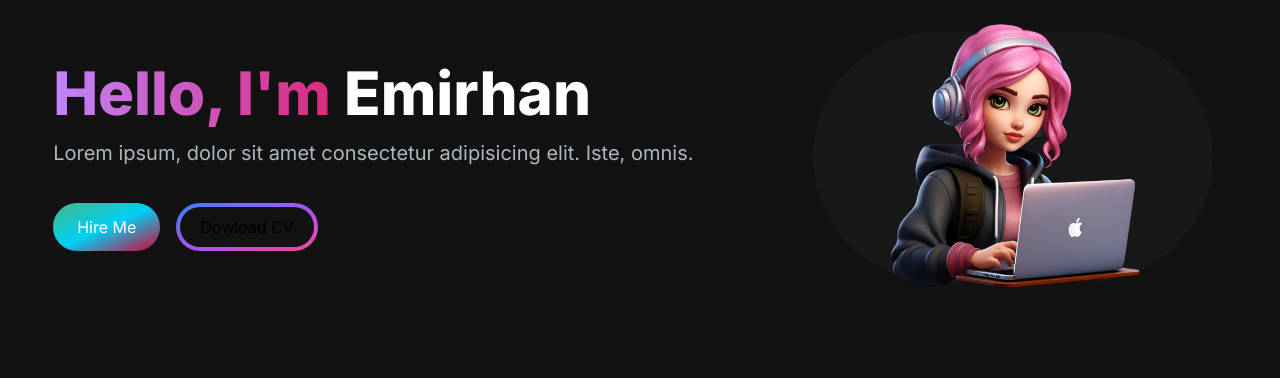
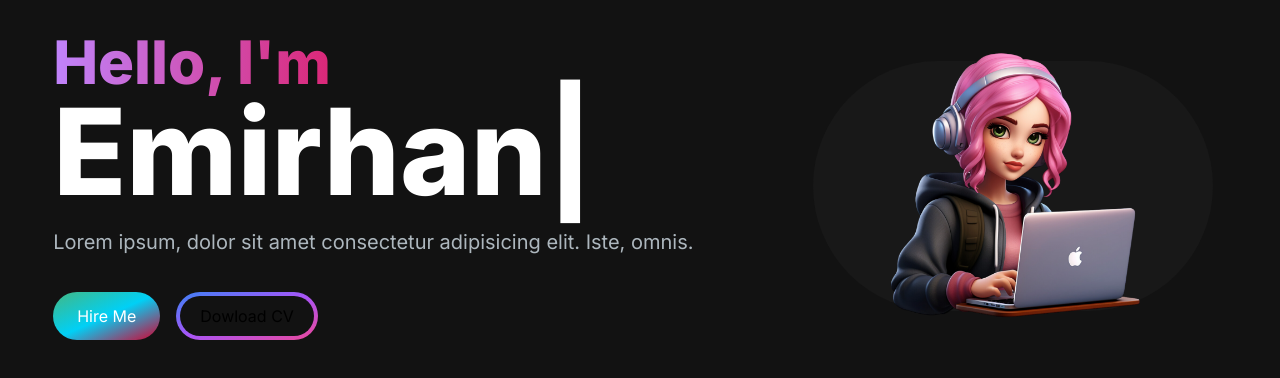
Before and after one commit to Nistavilo/my-portfolio, a Next.js app: page / in a window 1280 px wide. Shown: the top 378 px of the page. Built offline with nearby package versions, Linux system fonts and the light colour scheme.

Commit message:
headerupdate

```diff
--- a/src/app/components/HeroSection.jsx
+++ b/src/app/components/HeroSection.jsx
@@ -1,5 +1,13 @@
+"use client";
 import React from 'react'
+
 import Image from 'next/image'
+import { TypeAnimation } from 'react-type-animation';
+
+
+
+
+
 
 const HeroSection = () => {
   return (
@@ -9,7 +17,21 @@
         <div className='col-span-7 place-self-center text-center sm:text-left'>
 
           <h1 className='text-white mb-4 text-4xl sm:text-5xl lg:text-6xl font-extrabold' >
-            <span className='text-transparent bg-clip-text bg-gradient-to-r from-purple-400 to-pink-600'>Hello, I'm {""} </span> Emirhan
+            <span className='text-transparent bg-clip-text bg-gradient-to-r from-purple-400 to-pink-600'>Hello, I'm {""} </span>
+            <br />
+            <TypeAnimation
+              sequence={[
+                // Same substring at the start will only be typed out once, initially
+                'Emirhan',
+                1000, // wait 1s before replacing "Mice" with "Hamsters"
+                'Web Developer',
+                1000
+              ]}
+              wrapper="span"
+              speed={30}
+              style={{ fontSize: '2em', display: 'inline-block' }}
+              repeat={Infinity}
+            />
           </h1>
 
           <p className='text-[#ADB7BE] text-base text-lg mb-6 lg:text-xl'>
@@ -21,6 +43,7 @@
             <button className='px-6 py-3 w-full sm:w-fit rounded-full mr-4 bg-gradient-to-br from-[#42b883] via-[#00d0f6] to-[#d6002f] hover:bg-slate-200 text-white' >Hire Me</button>
             <button className='px-1 py-1 w-full sm:w-fit rounded-full  bg-gradient-to-br from-blue-500 via-purple-500 to-pink-500 hover:bg-slate-800  mt-3' >
                <span className='block bg-[#121212] hover:bg-slate-800 rounded-full px-5 py-2'>Dowload CV</span>
+
             </button>
           </div>
         </div>
```
Also changed, not shown: package.json (+5 -4 lines), 1 other file (tests, documents, lock files or other folders).
